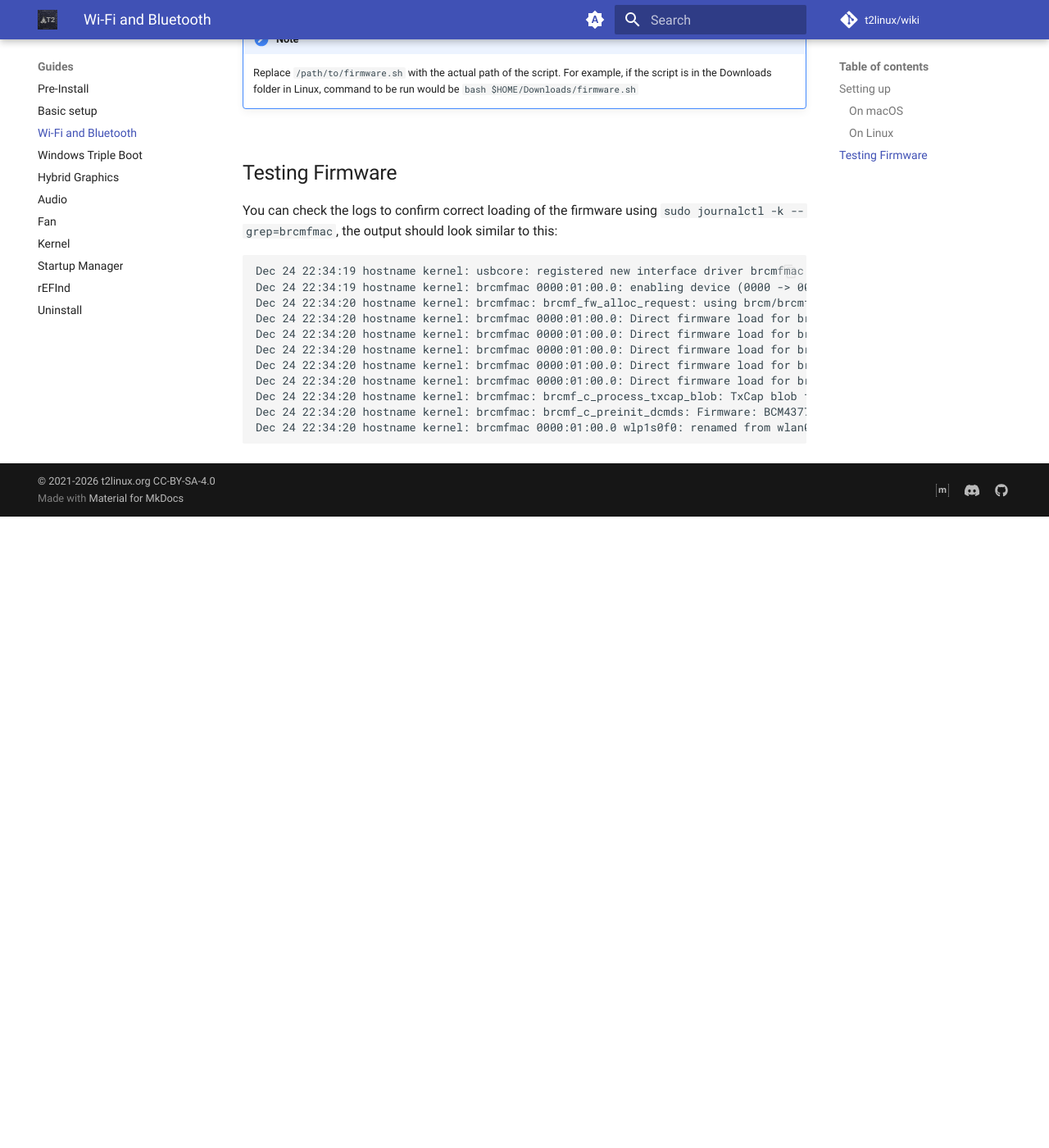
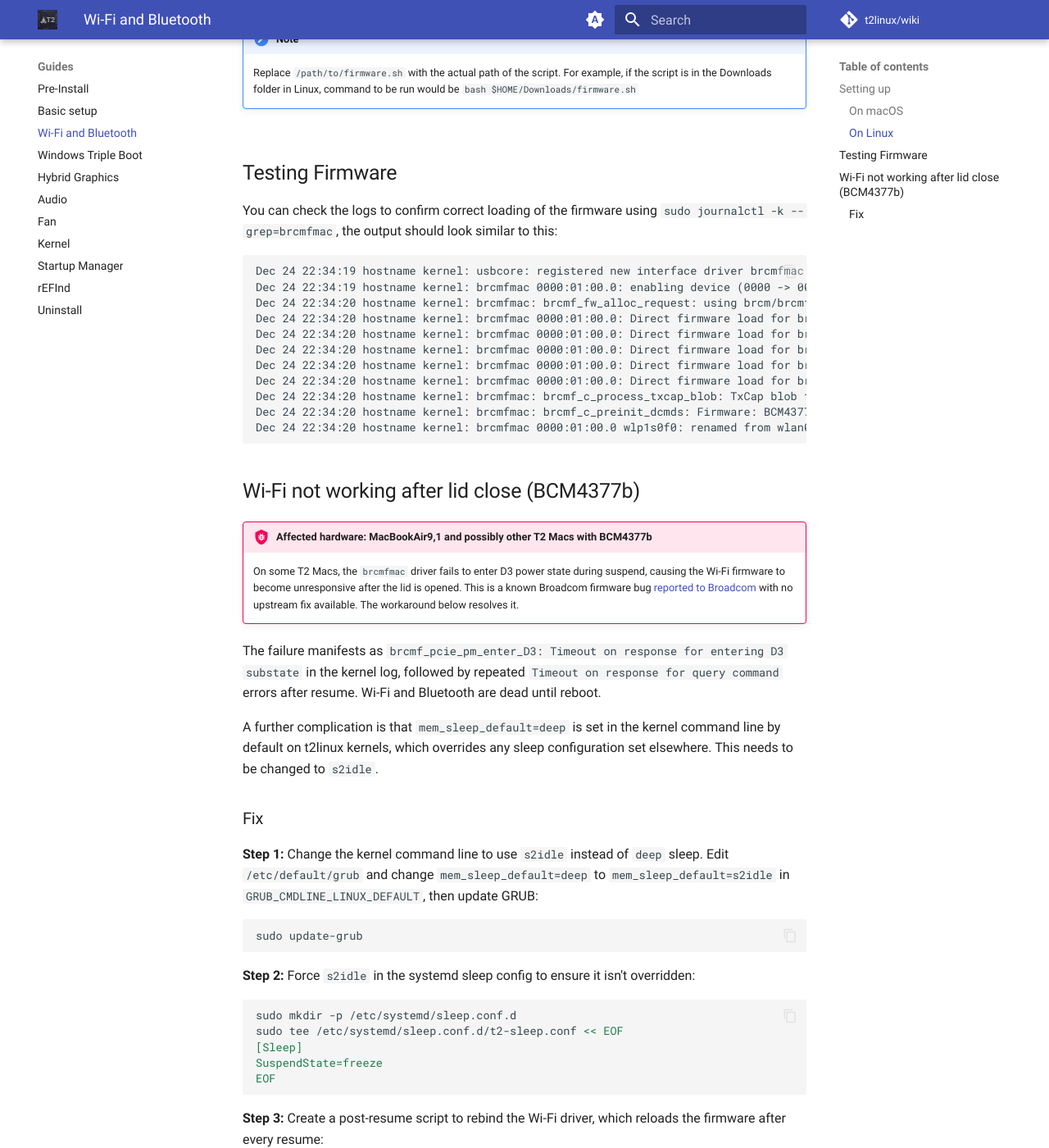
Before and after one commit to t2linux/wiki, an MkDocs documentation site: the page built from docs/guides/wifi-bluetooth.md, in a window 1280 px wide and 1400 px high, scrolled down 2567 px. Shown: the whole window at 82% size. Built offline with MkDocs 1.6.1 and Material for MkDocs 9.7.7, drawn with Linux system fonts in a browser that asks for light colours; comment, search, counter and statistics services are not loaded; before the commit the page ends 3197 px from its top, so only the background shows below that; some of the changed text lies outside the part shown.

Commit message:
Update wifi-bluetooth.md
Add BCM4377b lid close Wi-Fi fix

````diff
--- a/docs/guides/wifi-bluetooth.md
+++ b/docs/guides/wifi-bluetooth.md
@@ -237,3 +237,63 @@ Dec 24 22:34:20 hostname kernel: brcmfmac: brcmf_c_process_txcap_blob: TxCap blo
 Dec 24 22:34:20 hostname kernel: brcmfmac: brcmf_c_preinit_dcmds: Firmware: BCM4377/4 wl0: Jul 16 2021 18:25:13 version 16.20.328.0.3.6.105 FWID 01-30be2b3a
 Dec 24 22:34:20 hostname kernel: brcmfmac 0000:01:00.0 wlp1s0f0: renamed from wlan0
 ```
+## Wi-Fi not working after lid close (BCM4377b)
+
+!!! Bug "Affected hardware: MacBookAir9,1 and possibly other T2 Macs with BCM4377b"
+    On some T2 Macs, the `brcmfmac` driver fails to enter D3 power state during suspend,
+    causing the Wi-Fi firmware to become unresponsive after the lid is opened. This is a
+    known Broadcom firmware bug [reported to Broadcom](https://github.com/t2linux/T2-Debian-and-Ubuntu-Kernel/issues)
+    with no upstream fix available. The workaround below resolves it.
+
+The failure manifests as `brcmf_pcie_pm_enter_D3: Timeout on response for entering D3 substate`
+in the kernel log, followed by repeated `Timeout on response for query command` errors after resume.
+Wi-Fi and Bluetooth are dead until reboot.
+
+A further complication is that `mem_sleep_default=deep` is set in the kernel command line by
+default on t2linux kernels, which overrides any sleep configuration set elsewhere. This needs
+to be changed to `s2idle`.
+
+### Fix
+
+**Step 1:** Change the kernel command line to use `s2idle` instead of `deep` sleep. Edit
+`/etc/default/grub` and change `mem_sleep_default=deep` to `mem_sleep_default=s2idle` in
+`GRUB_CMDLINE_LINUX_DEFAULT`, then update GRUB:
+```bash
+sudo update-grub
+```
+
+**Step 2:** Force `s2idle` in the systemd sleep config to ensure it isn't overridden:
+```bash
+sudo mkdir -p /etc/systemd/sleep.conf.d
+sudo tee /etc/systemd/sleep.conf.d/t2-sleep.conf << EOF
+[Sleep]
+SuspendState=freeze
+EOF
+```
+
+**Step 3:** Create a post-resume script to rebind the Wi-Fi driver, which reloads the firmware after every resume:
+```bash
+sudo tee /usr/lib/systemd/system-sleep/brcmfmac-rebind.sh << 'EOF'
+#!/bin/bash
+case "$1" in
+    post)
+        sleep 1
+        echo "0000:73:00.0" > /sys/bus/pci/drivers/brcmfmac/unbind
+        sleep 2
+        echo "0000:73:00.0" > /sys/bus/pci/drivers/brcmfmac/bind
+        sleep 2
+        ;;
+esac
+EOF
+sudo chmod +x /usr/lib/systemd/system-sleep/brcmfmac-rebind.sh
+```
+
+!!! Warning "Do not unload the module pre-suspend"
+    Unloading `brcmfmac` before suspend (e.g. with `modprobe -r`) causes a hard crash on
+    T2 hardware. The rebind script above only runs **after** resume and is safe.
+
+After rebooting, verify that `s2idle` is now the active sleep state:
+```bash
+cat /sys/power/mem_sleep
+# Should show: [s2idle] deep
+```
````
